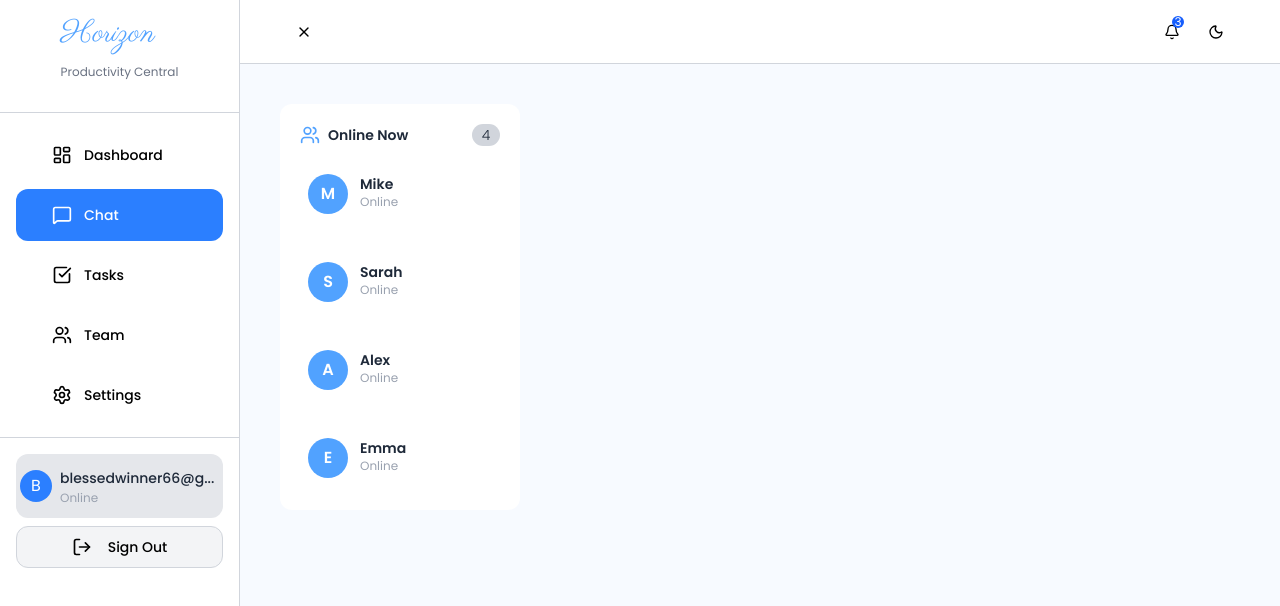
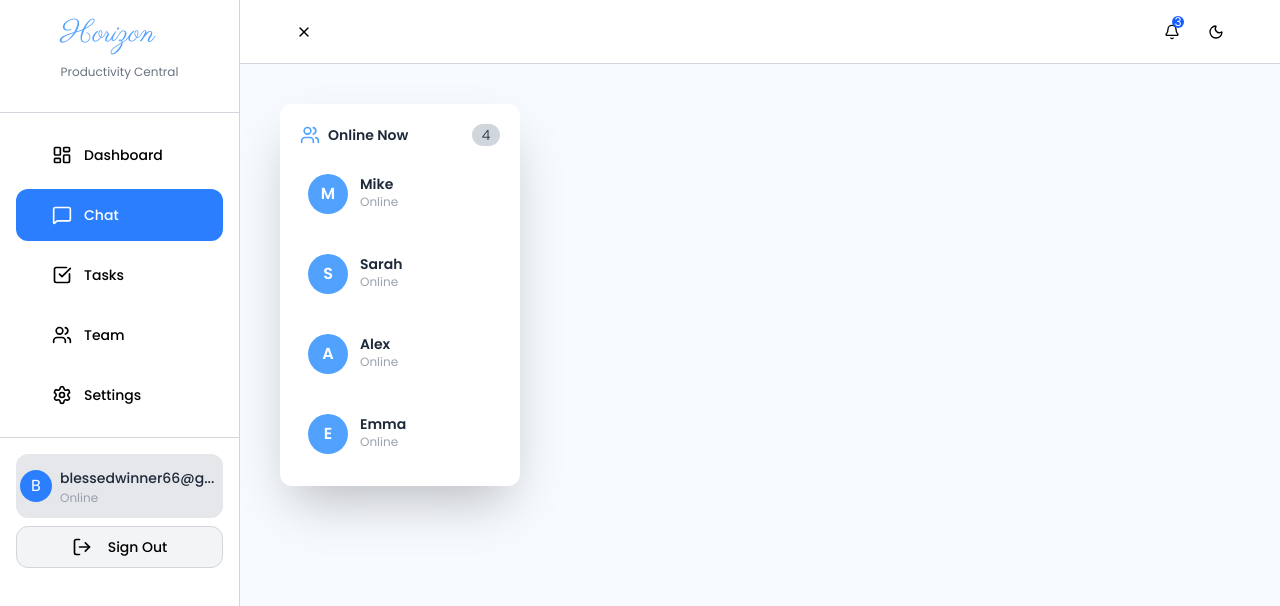
Before and after one commit to blessed-winner/Horizon, a React app in the folder frontend/: page /admin/chat in a window 1280 px wide. Shown: the top 606 px of the page. Built offline with nearby package versions, Linux system fonts and the light colour scheme; the HTML template or start-up script is replaced by a standard one.

Commit message:
Hoverable sidebar and chat sidebar

```diff
--- a/frontend/src/components/Sidebar.tsx
+++ b/frontend/src/components/Sidebar.tsx
@@ -8,26 +8,26 @@ const Sidebar = () => {
             <p className="text-gray-500  text-xs">Productivity Central</p>
         </div>
         <div className="space-y-2 mt-4 border-t border-gray-300 p-1 lg:p-4">
-           <NavLink end={true} to='/admin' className={({isActive})=>`flex py-3.5 px-3 md:px-9 items-center justify-center lg:justify-start rounded-xl text-sm gap-3 min-w-0 font-medium ${isActive && " bg-blue-500 text-white"}`} >
+           <NavLink end={true} to='/admin' className={({isActive})=>`flex py-3.5 px-3 md:px-9 items-center justify-center lg:justify-start rounded-xl text-sm gap-3 min-w-0 font-medium ${isActive ? " bg-blue-500 text-white" : "hover:bg-gray-100/70"}`} >
             <LayoutDashboard className='min-w-4 w-5' />
             <p className='hidden lg:inline-block'>Dashboard</p>
         </NavLink>
-             <NavLink to='/admin/chat' className={({isActive})=>`flex py-3.5 px-3 md:px-9 items-center justify-center lg:justify-start rounded-xl text-sm gap-3 min-w-0 font-medium ${isActive && " bg-blue-500 text-white"}`} >
+             <NavLink to='/admin/chat' className={({isActive})=>`flex py-3.5 px-3 md:px-9 items-center justify-center lg:justify-start rounded-xl text-sm gap-3 min-w-0 font-medium ${isActive ? " bg-blue-500 text-white" : "hover:bg-gray-100/70"}`} >
             <MessageSquare className='min-w-4 w-5' />
             <p className='hidden lg:inline-block'>Chat</p>
         </NavLink>
 
-             <NavLink to='/admin/tasks' className={({isActive})=>`flex py-3.5 px-3 md:px-9 items-center justify-center lg:justify-start rounded-xl text-sm gap-3 min-w-0 font-medium ${isActive && " bg-blue-500 text-white"}`} >
+             <NavLink to='/admin/tasks' className={({isActive})=>`flex py-3.5 px-3 md:px-9 items-center justify-center lg:justify-start rounded-xl text-sm gap-3 min-w-0 font-medium ${isActive ? " bg-blue-500 text-white" : "hover:bg-gray-100/70"}`} >
             <SquareCheckBig className='min-w-4 w-5' />
             <p className='hidden lg:inline-block'>Tasks</p>
         </NavLink>
 
-              <NavLink to='/admin/team' className={({isActive})=>`flex py-3.5 px-3 md:px-9 items-center justify-center lg:justify-start rounded-xl text-sm gap-3 min-w-0 font-medium ${isActive && " bg-blue-500 text-white"}`} >
+              <NavLink to='/admin/team' className={({isActive})=>`flex py-3.5 px-3 md:px-9 items-center justify-center lg:justify-start rounded-xl text-sm gap-3 min-w-0 font-medium ${isActive ? " bg-blue-500 text-white" : "hover:bg-gray-100/70"}`} >
             <Users className='min-w-4 w-5' />
             <p className='hidden lg:inline-block'>Team</p>
         </NavLink>
 
-             <NavLink to='/admin/settings' className={({isActive})=>`flex py-3.5 px-3 md:px-9 items-center justify-center lg:justify-start rounded-xl text-sm gap-3 min-w-0 font-medium ${isActive && " bg-blue-500 text-white"}`} >
+             <NavLink to='/admin/settings' className={({isActive})=>`flex py-3.5 px-3 md:px-9 items-center justify-center lg:justify-start rounded-xl text-sm gap-3 min-w-0 font-medium ${isActive ? " bg-blue-500 text-white" : "hover:bg-gray-100/70"}`} >
             <Settings className='min-w-4 w-5' />
             <p className='hidden lg:inline-block'>Settings</p>
         </NavLink>
--- a/frontend/src/pages/Chat.tsx
+++ b/frontend/src/pages/Chat.tsx
@@ -5,7 +5,7 @@ const Chat = () => {
   return (
     <div className="flex-1 p-6 md:p-10">
        <div className="flex gap-8">
-          <div className="bg-white rounded-xl p-5 max-w-60 w-60 space-y-4">
+          <div className="bg-white rounded-xl p-5 max-w-60 w-60 space-y-4 shadow-2xl">
              <div className="flex justify-between items-center">
               <span className="flex gap-2 items-center">
                 <Users className="text-blue-400 w-5 h-5"/>
@@ -13,9 +13,9 @@ const Chat = () => {
               </span>
               <p className="bg-gray-300 text-gray-800 text-sm w-7 h-5.5 flex items-center justify-center rounded-full font-light">4</p>
               </div>
-              <div className="space-y-6">
+              <div className="space-y-4">
             { users.map((user,idx)=>(
-              <div key={idx} className="flex gap-3 hover:bg-gray-200 px-2 py-3 rounded-xl cursor-pointer">
+              <div key={idx} className="flex gap-3 hover:bg-gray-100/70 px-2 py-3 rounded-xl cursor-pointer">
                 <div className="bg-blue-400 text-white w-10 h-10 flex items-center justify-center rounded-full">
                   <p className="font-semibold">{user.charAt(0)}</p>
                 </div>
```
